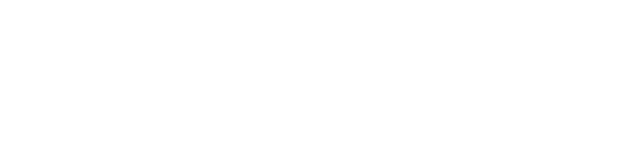
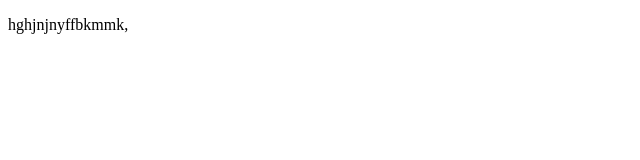
Before and after one commit to AlenaIgu/new-alena, a plain HTML site: page index.html in a window 1280 px wide. Shown: the whole page, without its empty margins (0-640 px from the left). Drawn offline with Linux system fonts and the light colour scheme.

Commit message:
init project

```diff
--- a/index.html
+++ b/index.html
@@ -7,6 +7,6 @@
     <title></title>
 </head>
 <body>
-
+<p>hghjnjnyffbkmmk,</p>
 </body>
 </html>
```
